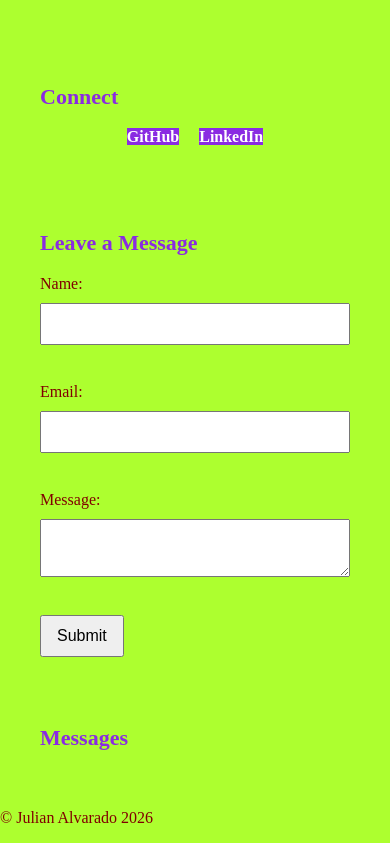
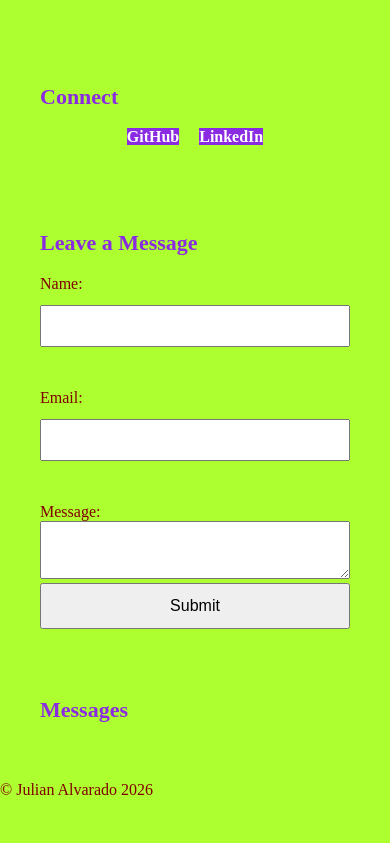
Before and after one commit to Julian1321/Julian-Alvarado-Intro-26.3, a plain HTML site: page index.html in a window 390 px wide. Shown: the part 1159-2002 px from the top of the page. After the commit the page ends 1974 px from the top, so only its background shows below. Drawn offline with Linux system fonts and the light colour scheme.

Commit message:
fix lesson 8 feedback

```diff
--- a/css/index.css
+++ b/css/index.css
@@ -93,7 +93,7 @@ nav a {
 #LeaveMessage form {
     display: flex;
     flex-direction: column;
-    gap: 10px;
+    gap: 12px;
     max-width: 400px;
 }
 
@@ -101,18 +101,25 @@ nav a {
 #LeaveMessage textarea {
     padding: 10px;
     font-size: 16px;
+    width: 100%;
+    box-sizing: border-box;
+}
+
+#LeaveMessage textarea {
+    min-height: 1000x;
 }
 
 #LeaveMessage button {
-    padding: 10px 15px;
+    padding: 12px 18px;
     font-size: 16px;
     width: fit-content;
 }
 
-#messages li {
-    margin-bottom: 10px;
+@media (max-width: 600px) {
+    #LeaveMessage form {
+        max-width: 100%;
+    }
+     #LeaveMessage button {
+        width: 100%;
+     }
 }
-
-#messages button {
-    margin-left: 10px;
-}
--- a/index.html
+++ b/index.html
@@ -64,7 +64,7 @@
 </section>
 
 <section id="LeaveMessage">
-    <h2> Leave a Message</h2>
+    <h2>Leave a Message</h2>
 
     <form name="leave_message">
         <label for="usersName">Name:</label>
@@ -77,8 +77,8 @@
 
         <br>
 
-        <label for="usersMessage">Message:</label>
-        <textarea name="usersMessage" id="usersMessage" required></textarea>
+      <labelfor="usersMessage">Message:</label>
+      <textarea name="usersMessage" id="usersMessage" required></textarea>
 
         <br>
 
```
